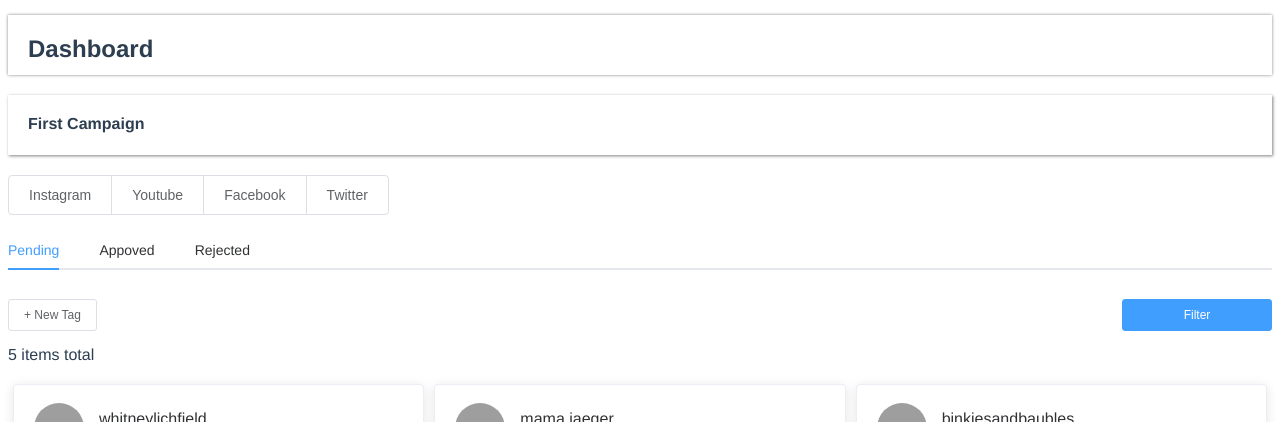
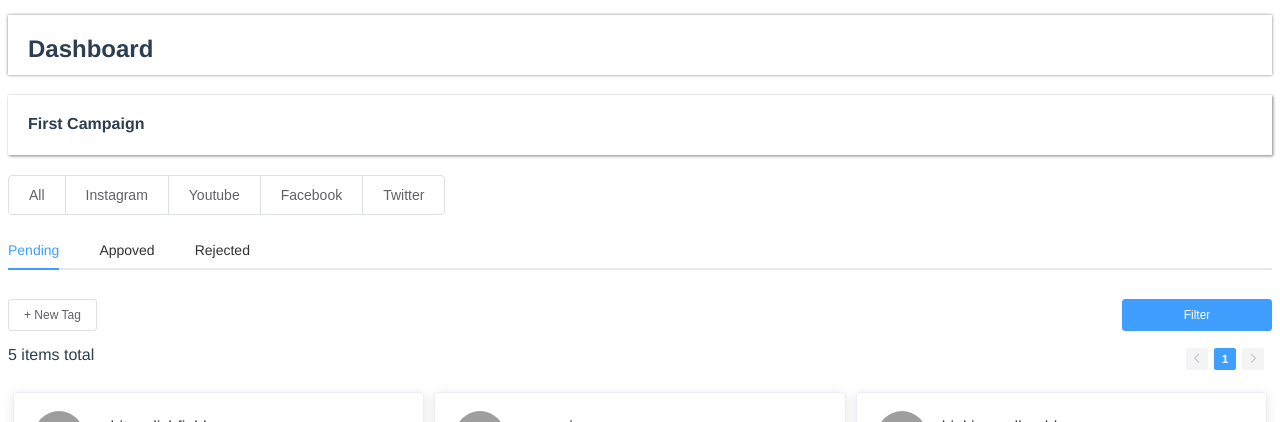
Before and after one commit to IrinaFitas/vue-pr, a Vue app: page /campaign/1 in a window 1280 px wide. Shown: the top 422 px of the page. Built offline with nearby package versions, Linux system fonts and the light colour scheme; grey boxes are pictures that could not be loaded.

Commit message:
Added pagination

```diff
--- a/data.json
+++ b/data.json
@@ -111,7 +111,7 @@
         "link": "https://www.instagram.com/p/BftfyLLFflk",
         "likes_number": "436",
         "comments_number": "123",
-        "id": 1231235,
+        "id": 1231234,
         "pic": "https://instagram.fods1-1.fna.fbcdn.net/vp/07ac5498097b68642d8654847533c652/5DD3EF45/t51.2885-15/sh0.08/e35/p640x640/66399198_175644133463247_4575867681418294672_n.jpg?_nc_ht=instagram.fods1-1.fna.fbcdn.net",
         "author_pic": "https://instagram.fods1-1.fna.fbcdn.net/vp/af390e6c66044f3a3769d7811be6e78d/5DDCB389/t51.2885-19/s150x150/54510890_2774184235941728_6540980255434211328_n.jpg?_nc_ht=instagram.fods1-1.fna.fbcdn.net",
         "caption": "Last day in Miami! And today Aria LOVED the beach! There’s still hope her surfing career😂 Had an amazing time with my humans💛",
@@ -129,9 +129,70 @@
         "caption": "So excited to announce my collection with Red Dress! You can shop all my picks here: https://www.reddressboutique.com/collections/torunn-lee \nFull blog posts of the outfits features on www.beyoutifulblog.com",
         "social_network": "Twitter",
         "status": "pending"
-        }
+        },
+        {
+          "author_username": "whitneylichfield",
+          "link": "https://www.instagram.com/p/Bft3X32FPnw",
+          "likes_number": "42",
+          "comments_number": "2",
+          "id": 236,
+          "pic": "https://www.catster.com/wp-content/uploads/2018/05/A-gray-cat-crying-looking-upset.jpg",
+          "author_pic": "https://instagram.fods1-1.fna.fbcdn.net/vp/af390e6c66044f3a3769d7811be6e78d/5DDCB389/t51.2885-19/s150x150/54510890_2774184235941728_6540980255434211328_n.jpg?_nc_ht=instagram.fods1-1.fna.fbcdn.net",
+          "caption": "I haven’t stuck to very many of my New Years resolutions... or any ever, but this year I started BBG by @kayla_itsines and I have to say I love it and have been having so much fun spending a little time on me every morning || Here’s to sticking to my resolutions this year 🥂 || and plus I have the cutest little workout buddies",
+          "social_network": "Youtube",
+          "status": "pending"
+        },
+        {
+          "author_username": "mama.jaeger",
+          "link": "https://www.instagram.com/p/BfttbGCgzzj",
+          "likes_number": "4356",
+          "comments_number": "42",
+          "id": 457,
+          "pic": "https://img.purch.com/w/660/aHR0cDovL3d3dy5saXZlc2NpZW5jZS5jb20vaW1hZ2VzL2kvMDAwLzEwNC84MTkvb3JpZ2luYWwvY3V0ZS1raXR0ZW4uanBn",
+          "author_pic": "https://instagram.fods1-1.fna.fbcdn.net/vp/a10b5f01f939f32d53f60f89227cd859/5DD49C99/t51.2885-19/s150x150/46787535_1987593704655370_2669869022585028608_n.jpg?_nc_ht=instagram.fods1-1.fna.fbcdn.net",
+          "caption": "Vacation has basically looked like him only letting me wear my sunglasses upside down and learning he is starting to be really afraid of bugs 🤷🏼‍♀️😎🐜",
+          "social_network": "Youtube",
+          "status": "pending"
+        },
+        {
+          "author_username": "binkiesandbaubles",
+          "link": "https://www.instagram.com/p/Bftj_hknK6-",
+          "likes_number": "346",
+          "comments_number": "111",
+          "id": 567569,
+          "pic": "https://www.cedarmountvets.co.uk/wp-content/uploads/2016/08/kittens-2-300x400-225x300.jpg",
+          "author_pic": "https://instagram.fods1-1.fna.fbcdn.net/vp/af390e6c66044f3a3769d7811be6e78d/5DDCB389/t51.2885-19/s150x150/54510890_2774184235941728_6540980255434211328_n.jpg?_nc_ht=instagram.fods1-1.fna.fbcdn.net",
+          "caption": "Hurt my back yesterday... putting on my sports bra 😆 feeling a little old. Had to skip the gym today and doing some Netflix and chill with the girls. This sweatshirt and the home decor is ALL on SALE // http://liketk.it/2uNKx #liketkit @liketoknow.it .\n.\nShop my daily looks by following me on the LIKEtoKNOW.it app\n.\n.\n.\n.\n.\n.\n #LTKunder50 #LTKsalealert #LTKhome #fashionmom #momootd #realmomstyle #everydaystyle #realoutfitgram  #busymom #fashiononabudget #momuniform  #affordablefashion  #wintertrends #winterfashion #casualchic #persuepretty  #momsrule #momsarethebest  #styledbyme #outfitgram #legitmomstyle #fashionadvice #fashionbombdaily #coloradomom #goodnightmacaroon #targethome",
+          "social_network": "Instagram",
+          "status": "pending"
+        },
+        {
+          "author_username": "ester.fomenko",
+          "link": "https://www.instagram.com/p/BftfyLLFflk",
+          "likes_number": "436",
+          "comments_number": "123",
+          "id": 1231235,
+          "pic": "https://instagram.fods1-1.fna.fbcdn.net/vp/07ac5498097b68642d8654847533c652/5DD3EF45/t51.2885-15/sh0.08/e35/p640x640/66399198_175644133463247_4575867681418294672_n.jpg?_nc_ht=instagram.fods1-1.fna.fbcdn.net",
+          "author_pic": "https://instagram.fods1-1.fna.fbcdn.net/vp/af390e6c66044f3a3769d7811be6e78d/5DDCB389/t51.2885-19/s150x150/54510890_2774184235941728_6540980255434211328_n.jpg?_nc_ht=instagram.fods1-1.fna.fbcdn.net",
+          "caption": "Last day in Miami! And today Aria LOVED the beach! There’s still hope her surfing career😂 Had an amazing time with my humans💛",
+          "social_network": "Facebook",
+          "status": "pending"
+        },
+        {
+          "author_username": "Torunn Stuen",
+          "link": "https://www.youtube.com/watch?v=AKI21-jDK3M",
+          "likes_number": "10",
+          "comments_number": "10",
+          "id": 678674,
+          "pic": "https://instagram.fods1-1.fna.fbcdn.net/vp/4da91527624013a395708fc68452e179/5DC9798E/t51.2885-15/sh0.08/e35/s640x640/66810880_450501338906831_4279167148967335021_n.jpg?_nc_ht=instagram.fods1-1.fna.fbcdn.net",
+          "author_pic": "https://instagram.fods1-1.fna.fbcdn.net/vp/af390e6c66044f3a3769d7811be6e78d/5DDCB389/t51.2885-19/s150x150/54510890_2774184235941728_6540980255434211328_n.jpg?_nc_ht=instagram.fods1-1.fna.fbcdn.net",
+          "caption": "So excited to announce my collection with Red Dress! You can shop all my picks here: https://www.reddressboutique.com/collections/torunn-lee \nFull blog posts of the outfits features on www.beyoutifulblog.com",
+          "social_network": "Twitter",
+          "status": "pending"
+          }
+
     ],
-    "count": 5
+    "count": 10
   },
   {
     "id": 3,
--- a/src/components/Campaign.vue
+++ b/src/components/Campaign.vue
@@ -7,6 +7,7 @@
     <main class="main">
       <div class="campaign-container__tags">
         <el-button-group>
+          <el-button :class="{ 'is-active': socialFilter === 'All' }" @click="setSocialFilter('All')">All</el-button>
           <el-button :class="{ 'is-active': socialFilter === 'Instagram' }" @click="setSocialFilter('Instagram')">Instagram</el-button>
           <el-button :class="{ 'is-active': socialFilter === 'Youtube' }" @click="setSocialFilter('Youtube')">Youtube</el-button>
           <el-button :class="{ 'is-active': socialFilter === 'Facebook' }" @click="setSocialFilter('Facebook')">Facebook</el-button>
@@ -46,11 +47,22 @@
         </div>
 
         <div class="campaign-info">
-          <span class="campaign-info__total">{{ campaign.count !== 1 ? `${campaign.count} items total` : `${campaign.count} item total` }}</span>
+          <span class="campaign-info__total">{{ filteredArray.length > 1 ? `${filteredArray.length} items total` : `${filteredArray.length} item total` }}</span>
+
+          <el-pagination
+            v-if="filteredArray.length"
+            @current-change="currentChange($event)"
+            background
+            small
+            layout="prev, pager, next"
+            :page-size="itemsPerPage"
+            :current-page='currentPage'
+            :total="filteredArray.length">
+          </el-pagination>
         </div>
       </div>
       <div class="campaign-cards">
-        <app-card v-for="item in filteredArray" :item="item" :key="item.id" :campaignId="campaign.id"></app-card>
+        <app-card v-for="item in paginatedArray" :item="item" :key="item.id" :campaignId="campaign.id"></app-card>
         <p v-if="!filteredArray.length">Упс! Нет ничего.</p>
       </div>
     </main>
@@ -72,7 +84,10 @@ export default {
       dynamicTags: [],
       socialFilter: null,
       statusFilter: 'pending',
-      caption: false
+      caption: false,
+      currentPage: 1,
+      offset: 1,
+      itemsPerPage: 5
     };
   },
   computed: {
@@ -80,7 +95,10 @@ export default {
       return this.$store.getters.currentCampaign(+this.$route.params.id);
     },
     filteredArray() {
-      if (this.socialFilter && !this.caption) {
+      if (this.socialFilter === 'All' && !this.caption) {
+        return this.campaign.media
+          .filter(e => e.status === this.statusFilter);
+      } else if (this.socialFilter && !this.caption) {
         return this.campaign.media
           .filter(e => e.status === this.statusFilter)
           .filter(e => e.social_network === this.socialFilter);
@@ -89,18 +107,21 @@ export default {
 
         return this.campaign.media
           .filter(e => e.status === this.statusFilter)
-          .filter(e => this.dynamicTags.find(item => e.caption.includes(item)));
+          .filter(e => this.dynamicTags.find(item => e.caption.toLowerCase().includes(item.toLowerCase())));
       } else if (this.socialFilter && this.caption) {
         this.caption = false;
 
         return this.campaign.media
           .filter(e => e.status === this.statusFilter)
           .filter(e => e.social_network === this.socialFilter)
-          .filter(e => this.dynamicTags.find(item => e.caption.includes(item)));
+          .filter(e => this.dynamicTags.find(item => e.caption.toLowerCase().includes(item.toLowerCase())));
       } else {
         return this.campaign.media
           .filter(e => e.status === this.statusFilter);
       }
+    },
+    paginatedArray() {
+      return this.filteredArray.slice(this.offset === 1 ? 0 : (this.offset * this.itemsPerPage) - this.itemsPerPage, this.offset * this.itemsPerPage);
     }
   },
   methods: {
@@ -130,6 +151,9 @@ export default {
       }
       this.inputVisible = false;
       this.inputValue = '';
+    },
+    currentChange(event) {
+      this.offset = event;
     }
   }
 }
@@ -175,6 +199,8 @@ export default {
 }
 
 .campaign-info {
+  display: flex;
+  justify-content: space-between;
   margin-top: 15px;
 }
 
```
